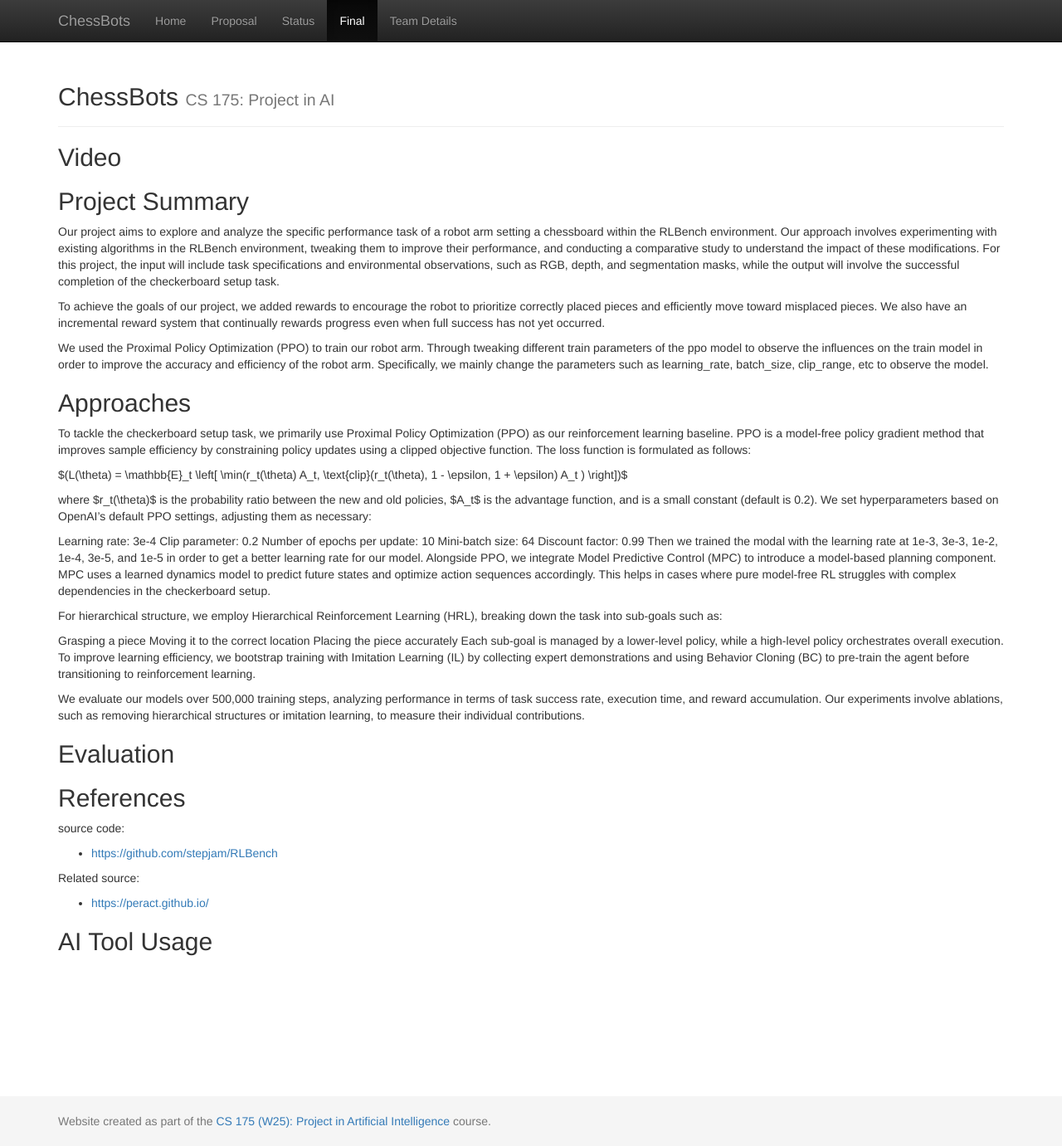
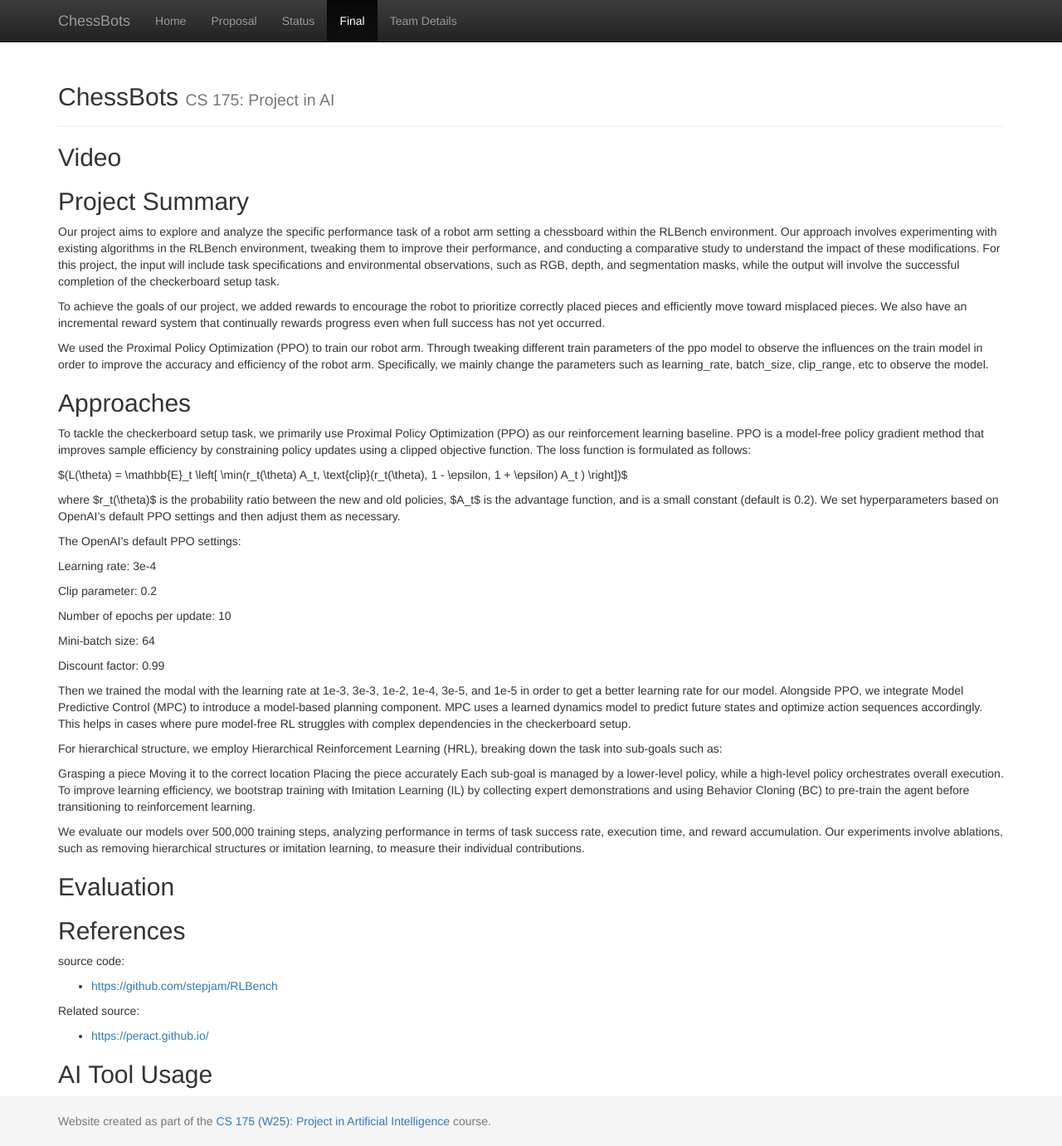
Before and after one commit to Xiaoli-Catherine/ChessBots, a Jekyll site: the page built from docs/final.md, in a window 1280 px wide and 1381 px high. Shown: the whole window at 83% size. Built offline with Jekyll 4.4.1, drawn with Linux system fonts in a browser that asks for light colours.

Commit message:
Update final.md

```diff
--- a/docs/final.md
+++ b/docs/final.md
@@ -17,13 +17,20 @@ To tackle the checkerboard setup task, we primarily use Proximal Policy Optimiza
 
 $\(L(\theta) = \mathbb{E}_t \left[ \min(r_t(\theta) A_t, \text{clip}(r_t(\theta), 1 - \epsilon, 1 + \epsilon) A_t ) \right]\)$
 
-where $r_t(\theta)$ is the probability ratio between the new and old policies, $A_t$ is the advantage function, and  is a small constant (default is 0.2). We set hyperparameters based on OpenAI’s default PPO settings, adjusting them as necessary:
+where $r_t(\theta)$ is the probability ratio between the new and old policies, $A_t$ is the advantage function, and  is a small constant (default is 0.2). We set hyperparameters based on OpenAI’s default PPO settings and then adjust them as necessary.
+
+The OpenAI’s default PPO settings:
 
 Learning rate: 3e-4
+
 Clip parameter: 0.2
+
 Number of epochs per update: 10
+
 Mini-batch size: 64
+
 Discount factor: 0.99
+
 Then we trained the modal with the learning rate at 1e-3, 3e-3, 1e-2, 1e-4, 3e-5, and 1e-5 in order to get a better learning rate for our model.
 Alongside PPO, we integrate Model Predictive Control (MPC) to introduce a model-based planning component. MPC uses a learned dynamics model to predict future states and optimize action sequences accordingly. This helps in cases where pure model-free RL struggles with complex dependencies in the checkerboard setup.
 
```
